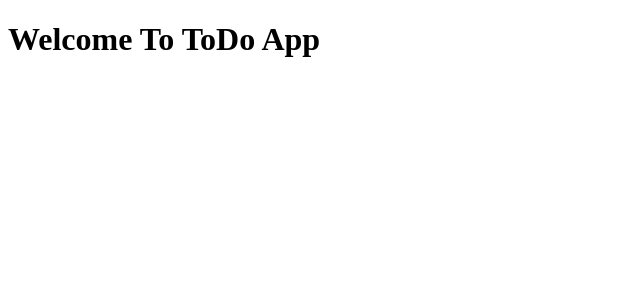
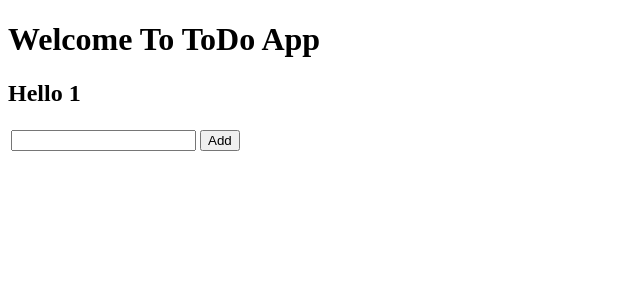
Before and after one commit to davxe/todo-list-typescript, a React (Create React App) app: page /todo/1 in a window 1280 px wide. Shown: the top 300 px of the page, without its empty margins (0-640 px from the left). Built offline with nearby package versions, Linux system fonts and the light colour scheme.

Commit message:
added todo component

```diff
--- a/src/App.tsx
+++ b/src/App.tsx
@@ -8,7 +8,7 @@ const App:React.FC=()=> {
       <h1>Welcome To ToDo App</h1>
       <BrowserRouter>
         <Route path='/' exact={true} component={Login}/>
-        <Route path='/todo' exact={true} component={Todo}/>
+        <Route path='/todo/:name' exact={true} component={Todo}/>
       </BrowserRouter>
     </div>
   );
--- a/src/Component/Login/Login.tsx
+++ b/src/Component/Login/Login.tsx
@@ -23,7 +23,7 @@ export const Login:React.FC<IProps>=(props:IProps)=>{
         }
         console.log('form data',formData)
         console.log('props data',props.history.push)
-        props.history.push(`/todo`)
+        props.history.push(`/todo/${userName}`)
     }
     return(
         <div>
--- a/src/Component/Todo/Todo.tsx
+++ b/src/Component/Todo/Todo.tsx
@@ -1,9 +1,47 @@
-import React from 'react'
+import React, { useState } from 'react'
+interface IProps{
+    match:{
+        params:{
+            name:string;
+        }
+    }
+}
+export const Todo:React.FC<IProps>=(props:IProps)=>{
+    console.log('params data',props.match.params.name)
+    const [todo,setTodo]=useState<string>('')
+    const [todoArray,setTodoArray]=useState<Array<string>>([])
 
-export const Todo:React.FC=()=>{
+    const handleTodo=(e:React.ChangeEvent<HTMLInputElement>)=>{
+        setTodo(e.target.value)
+    }
+    const addTodoArray=()=>{
+        setTodoArray([...todoArray,todo])
+        setTodo('')
+    }
+    const deleteTodo=(id:number)=>{
+        const deleteTodo=todoArray.filter((ele?:string,i?:number)=>id!==i)
+        setTodoArray(deleteTodo)
+    }
     return(
         <div>
-            <h1>Todo Page</h1>
+            <div>
+                <h2>Hello {props.match.params.name}</h2>
+            </div>
+            <div>
+                <table>
+                    <tr>
+                        <th><input type='text' value={todo} onChange={handleTodo}/></th>
+                        <td><button onClick={addTodoArray}>Add</button></td>
+                    </tr>
+                </table>
+            </div>
+            <div>
+                <ul>
+                    {
+                        todoArray.map((ele:string,i:number)=><li key={i} onDoubleClick={()=>deleteTodo(i)}><p>{ele}</p></li>)
+                    }
+                </ul>
+            </div>
         </div>
     )
 }
```
